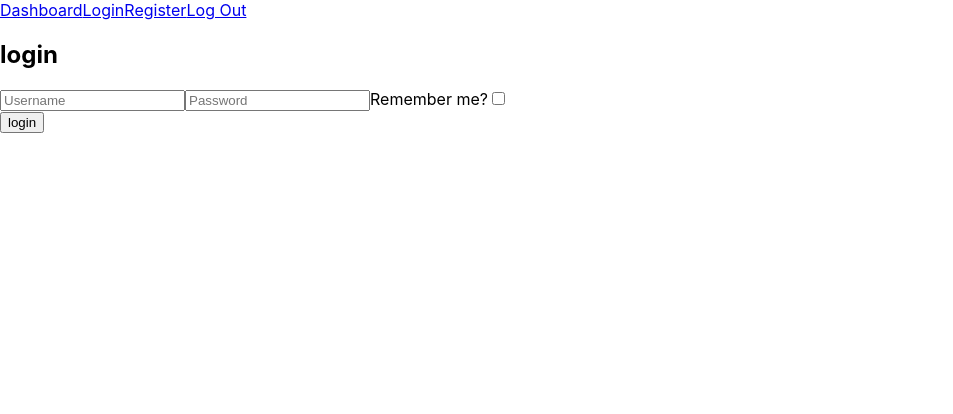
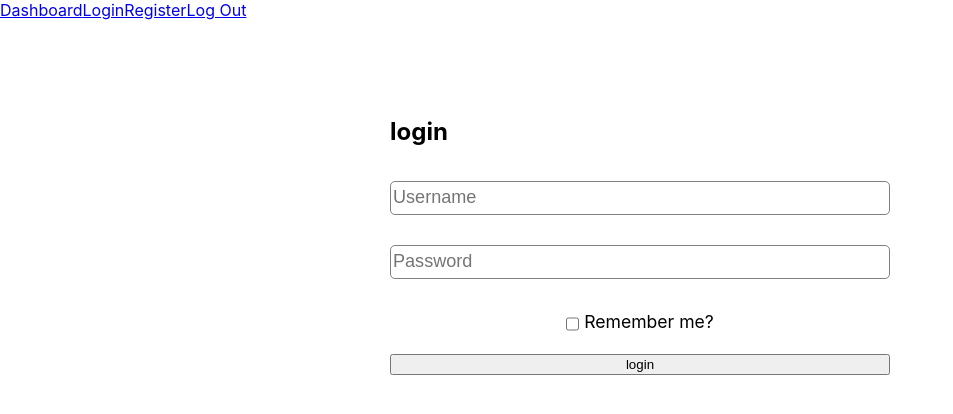
Before and after one commit to WilliamBerlin76/goal-keeper, a React (Create React App) app: page /login in a window 1280 px wide. Shown: the top 414 px of the page, without its empty margins (0-953 px from the left). Built offline with nearby package versions, Linux system fonts and the light colour scheme.

Commit message:
added styles to auth form

```diff
--- /dev/null
+++ b/src/components/auth/authForm.scss
@@ -0,0 +1,33 @@
+.auth-form{
+    margin: 6% auto;
+    display: flex;
+    flex-direction: column;
+    width: 500px;
+
+    input{
+        margin: 15px 0;
+        height: 30px;
+        font-size: 1.13rem;
+        border-radius: 5px;
+        border: solid 1px grey;
+        &:focus{
+            outline: transparent;
+        }
+    }
+    .remember-check{
+        width: 50%;
+        margin: 0 auto;
+        display: flex;
+        justify-content: center;
+        align-items: center;
+        #remember{
+            cursor: pointer;
+            margin-right: 5px
+        }
+        label{
+            cursor: pointer;
+            font-size: 1.1rem;
+            margin-bottom: 4px;
+        }
+    }
+}
--- a/src/components/auth/authForm.tsx
+++ b/src/components/auth/authForm.tsx
@@ -2,8 +2,9 @@ import React, { useState } from 'react';
 import { connect, ConnectedProps } from 'react-redux';
 import { useHistory } from "react-router-dom";
 
-import { authenticate } from '../../actions/index';
+import { authenticate, editGoal } from '../../actions/index';
 
+import './authForm.scss';
 
 const mapState = (state: { user: object; error: string; }) => {
     return{
@@ -35,15 +36,20 @@ const AuthForm: React.FC<Props> = ({authenticate, type, error}) => {
         });
     };
 
-    const handleSubmit = async () => {
+    const handleSubmit = async (e: any) => {
+        e.preventDefault();
         await authenticate(user, type, remember);
-        history.push('/dashboard')
+        history.push('/dashboard');
     };
 
     return (
-        <>
-            <h2>{type}</h2>
-            <form>
+        <section className='auth-form-container'>
+
+            <form
+                onSubmit={handleSubmit}
+                className='auth-form'
+            >
+                <h2>{type}</h2>
                 <input
                     placeholder='Username'
                     type='text'
@@ -64,17 +70,22 @@ const AuthForm: React.FC<Props> = ({authenticate, type, error}) => {
                     name='password'
                     onChange={handleChange}
                 />
-                Remember me?
-                <input
-                    type="checkbox"
-                    onChange={() => setRemember(!remember)}
-                />
+                <div className='remember-check'>
+                    <input
+                        id='remember'
+                        type="checkbox"
+                        onChange={() => setRemember(!remember)}
+                    />
+                    <label htmlFor='remember'>Remember me?</label>
+                </div>
+
+                <button>{type}</button>
             </form>
             {error && (
                 <p>{error}</p>
             )}
-            <button onClick={handleSubmit}>{type}</button>
-        </>
+
+        </section>
     );
 };
 
```
Also changed, not shown: src/components/steps/stepCard.tsx (indentation only).
